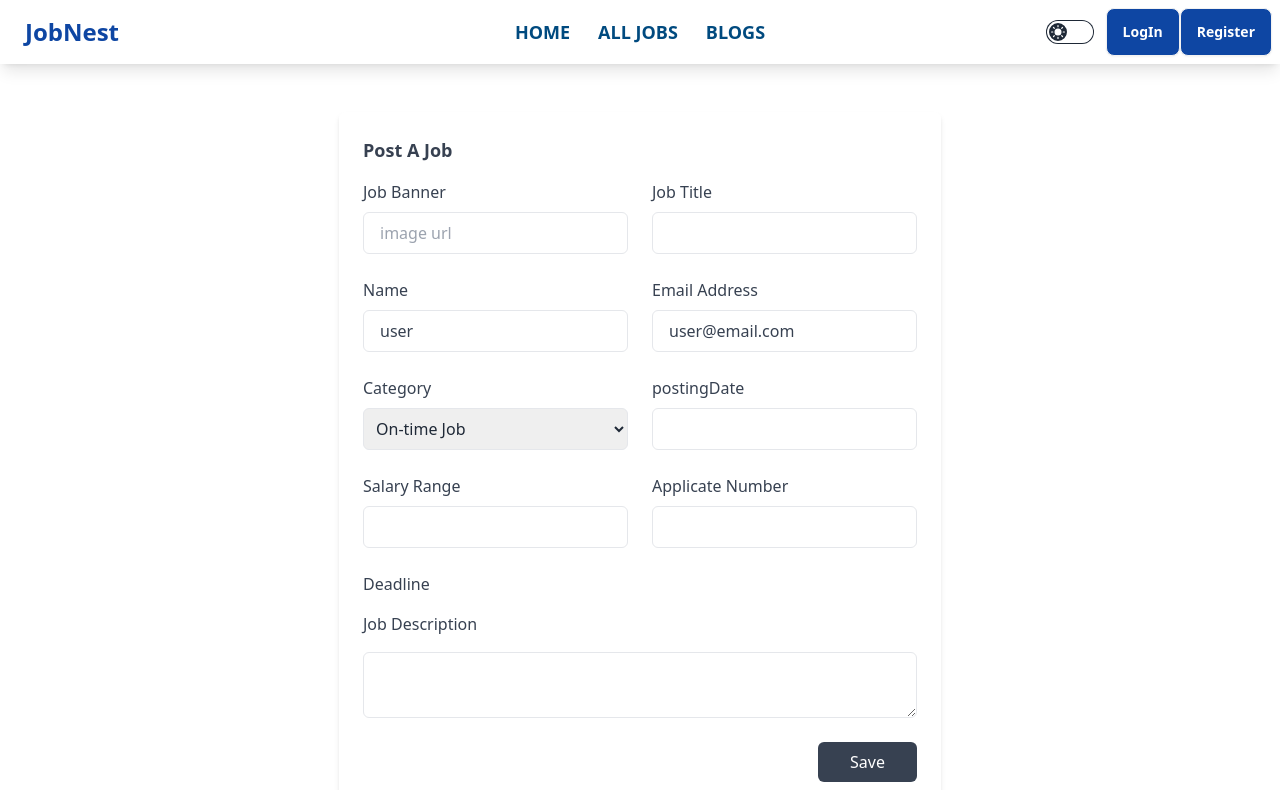
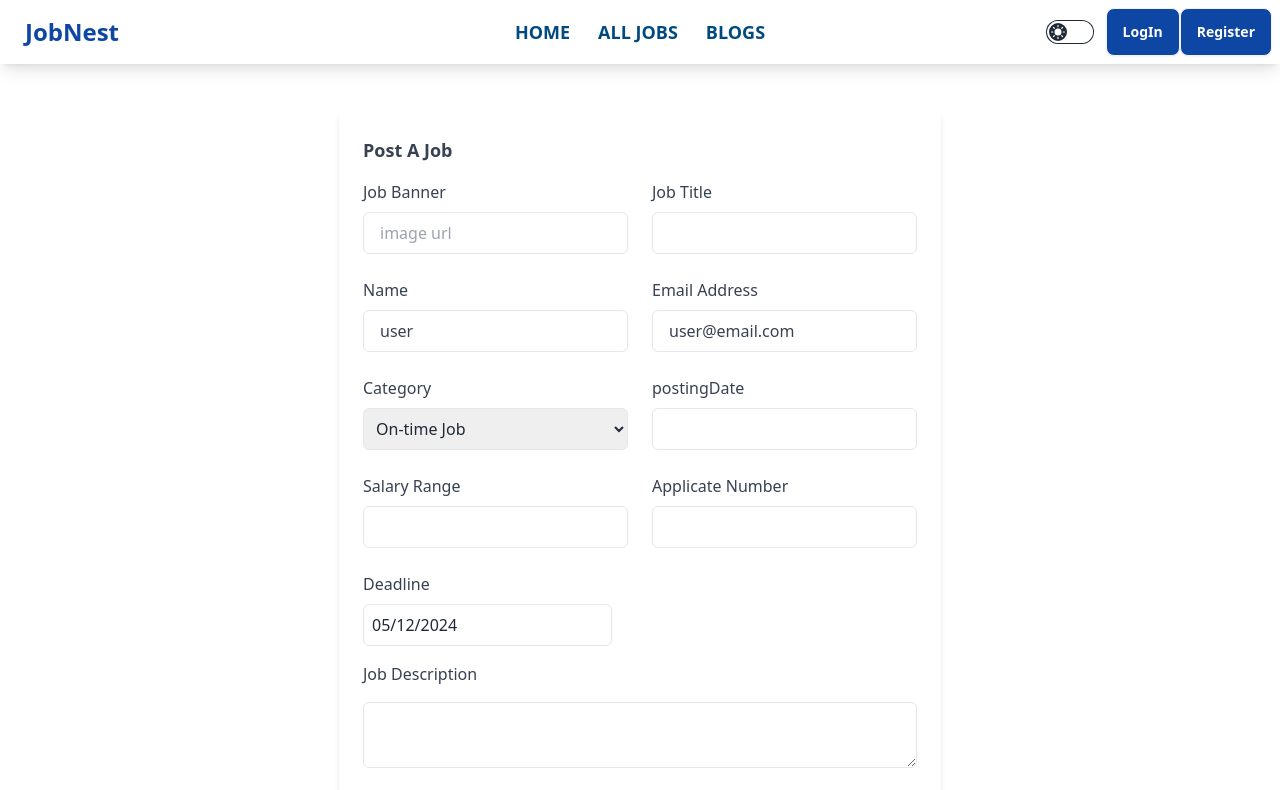
Before and after one commit to Idba1/job-portal-client-side, a React (Vite) app: page /add-job in a window 1280 px wide. Shown: the top 790 px of the page. Built offline with nearby package versions, Linux system fonts and the light colour scheme; no server answers.

Commit message:
set date picker

```diff
--- a/package.json
+++ b/package.json
@@ -15,6 +15,7 @@
     "font-awesome": "^4.7.0",
     "prop-types": "^15.8.1",
     "react": "^18.2.0",
+    "react-datepicker": "^6.9.0",
     "react-dom": "^18.2.0",
     "react-hook-form": "^7.51.4",
     "react-hot-toast": "^2.4.1",
--- a/src/Pages/AddJob/AddJob.jsx
+++ b/src/Pages/AddJob/AddJob.jsx
@@ -1,9 +1,13 @@
-import { useContext } from "react"
+import { useContext, useState } from "react"
 import { AuthContext } from "../../Provider/AuthProvider/AuthProvider"
+import DatePicker from 'react-datepicker'
+import 'react-datepicker/dist/react-datepicker.css'
 
 const AddJob = () => {
-    const {user} = useContext(AuthContext)
-    const email =user?.email || 'user@email.com';
+    const [startDate, setStartDate] = useState(new Date())
+
+    const { user } = useContext(AuthContext)
+    const email = user?.email || 'user@email.com';
     const name = user?.displayName || 'user';
 
 
@@ -88,7 +92,7 @@ const AddJob = () => {
 
                         <div>
                             <label className='text-gray-700 ' htmlFor='postingDate'>
-                            postingDate
+                                postingDate
                             </label>
                             <input
                                 id='postingDate'
@@ -139,12 +143,18 @@ const AddJob = () => {
                             <label className='text-gray-700'>Deadline</label>
 
                             {/* Date Picker Input Field */}
+                            <DatePicker
+                                className='border p-2 rounded-md'
+                                selected={startDate}
+                                onChange={date => setStartDate(date)}
+                            />
                         </div>
+
                     </div>
 
                     <div className='flex flex-col gap-2 mt-4'>
                         <label className='text-gray-700 ' htmlFor='job-description'>
-                           Job Description
+                            Job Description
                         </label>
                         <textarea
                             className='block w-full px-4 py-2 mt-2 text-gray-700 bg-white border border-gray-200 rounded-md  focus:border-blue-400 focus:ring-blue-300 focus:ring-opacity-40  focus:outline-none focus:ring'
```
Also changed, not shown: 1 other file (tests, documents, lock files or other folders).
